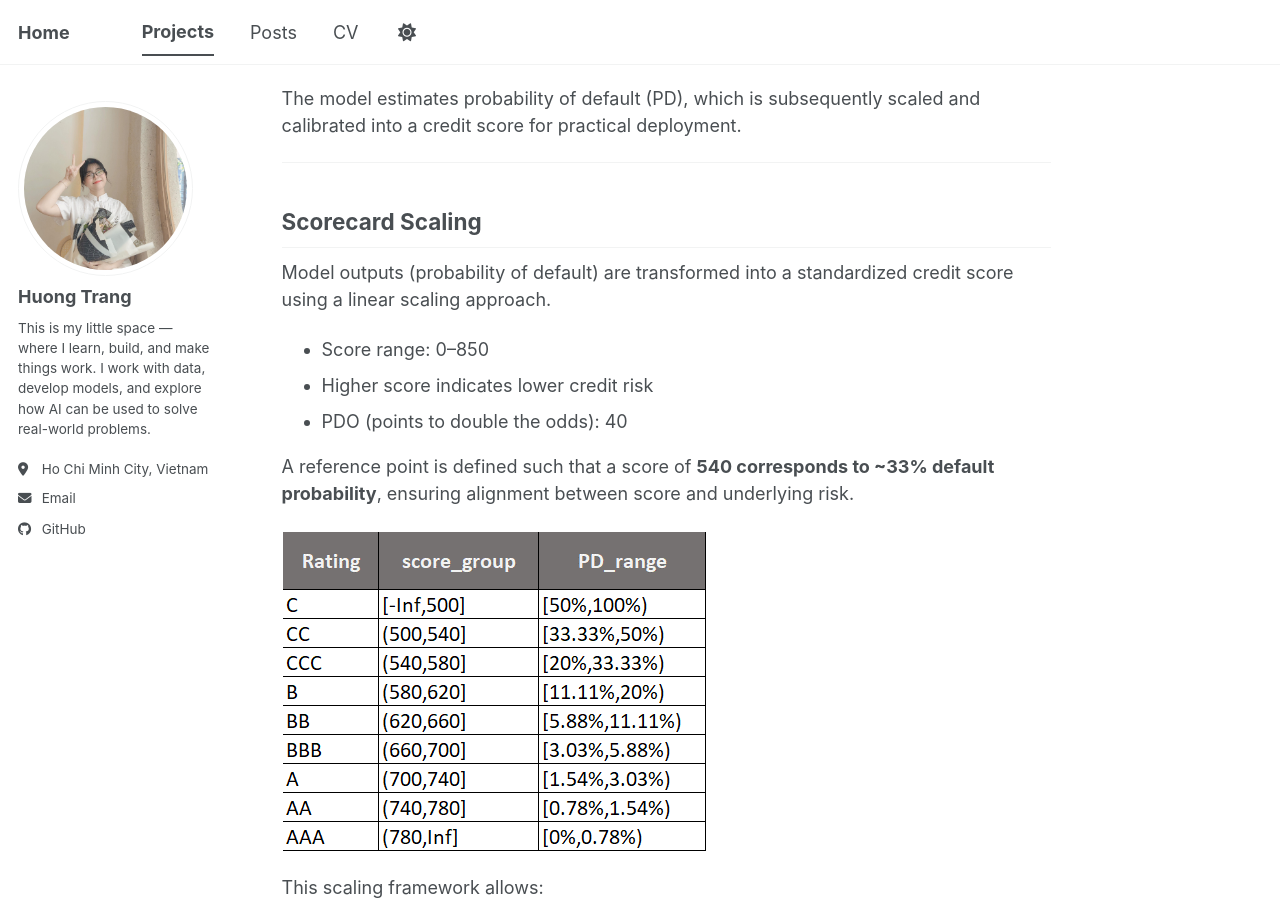
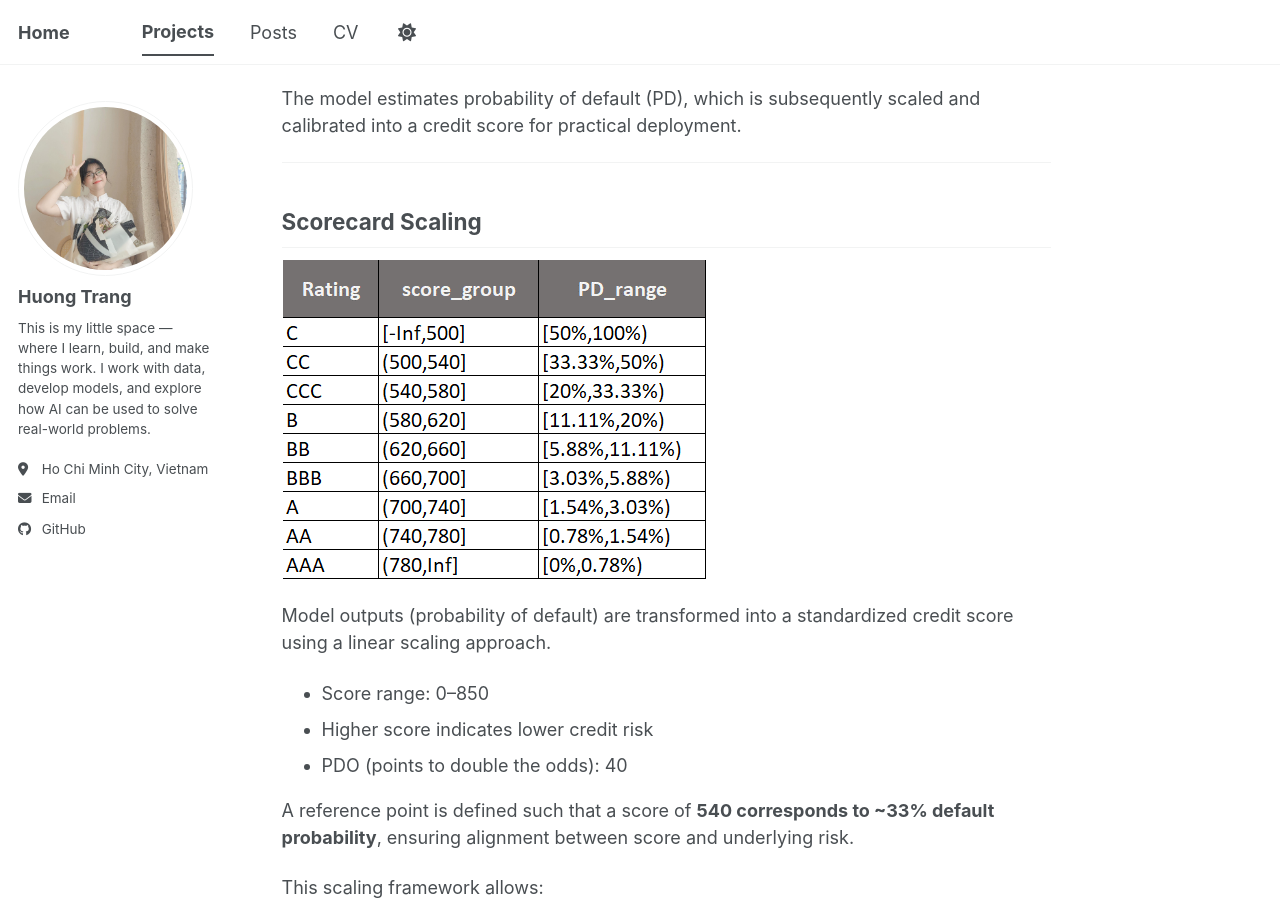
Before and after one commit to HuongTrangDo/huongtrangdo.github.io, a Jekyll site: the page built from _projects/2023-12-20-project-ascore.md, in a window 1280 px wide and 900 px high, scrolled down 3227 px. Built offline with Jekyll 4.4.1, drawn with Linux system fonts in a browser that asks for light colours; a script bundle is joined from its source files by our own code; library files that are not in the unit come from our copies.

Commit message:
Update 2023-12-20-project-ascore.md

```diff
--- a/_projects/2023-12-20-project-ascore.md
+++ b/_projects/2023-12-20-project-ascore.md
@@ -100,6 +100,7 @@ The model estimates probability of default (PD), which is subsequently scaled an
 ---
 
 ## Scorecard Scaling
+![Score range after scaling]({{ "/images/projects/ascore_scaling_pd_range.png" | relative_url }})
 
 Model outputs (probability of default) are transformed into a standardized credit score using a linear scaling approach.
 
@@ -108,9 +109,6 @@ Model outputs (probability of default) are transformed into a standardized credi
 - PDO (points to double the odds): 40
 
 A reference point is defined such that a score of **540 corresponds to ~33% default probability**, ensuring alignment between score and underlying risk.
-
-![Score range after scaling]({{ "/images/projects/ascore_scaling_pd_range.png" | relative_url }})
-
 
 This scaling framework allows:
 - Clear interpretation of risk changes
```
